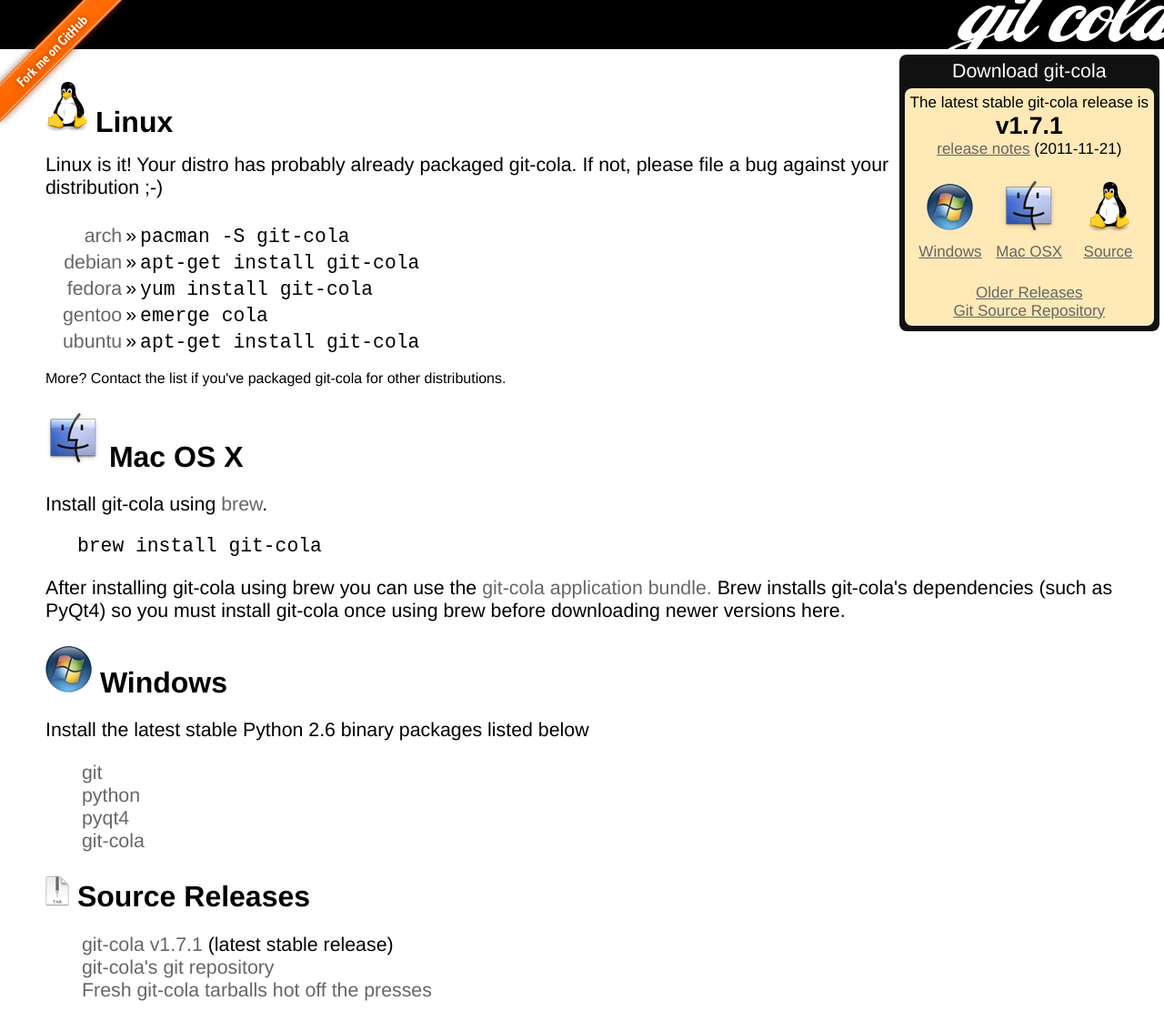
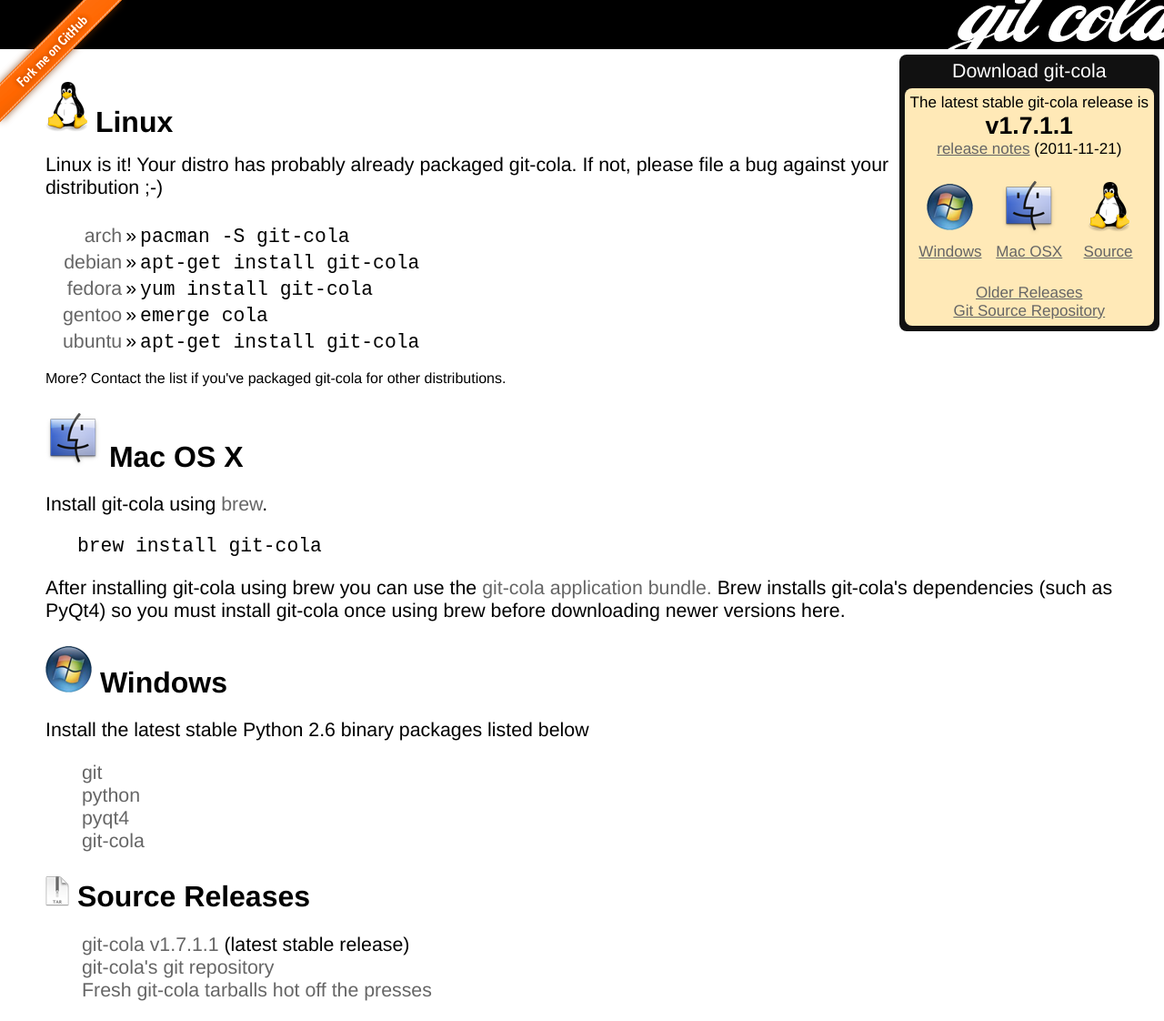
Before and after one commit to git-cola/git-cola.github.io, a Jekyll site: the page built from downloads.html, in a window 1280 px wide. Shown: the whole page at 91% size. Built offline with Jekyll 4.4.1, drawn with Linux system fonts in a browser that asks for light colours; Markdown is read by kramdown in place of the engine named in the settings.

Commit message:
git-cola v1.7.1.1
Signed-off-by: David Aguilar <davvid@gmail.com>

```diff
--- a/_config.yml
+++ b/_config.yml
@@ -12,7 +12,7 @@
   png_url:    /images/latex
 
 # git-cola variables
-cola_version: "1.7.1"
+cola_version: "1.7.1.1"
 cola_release_date: "2011-11-21"
 cola_downloads: "https://github.com/downloads/git-cola/git-cola"
 cola_github: "https://github.com/git-cola/git-cola"
```
